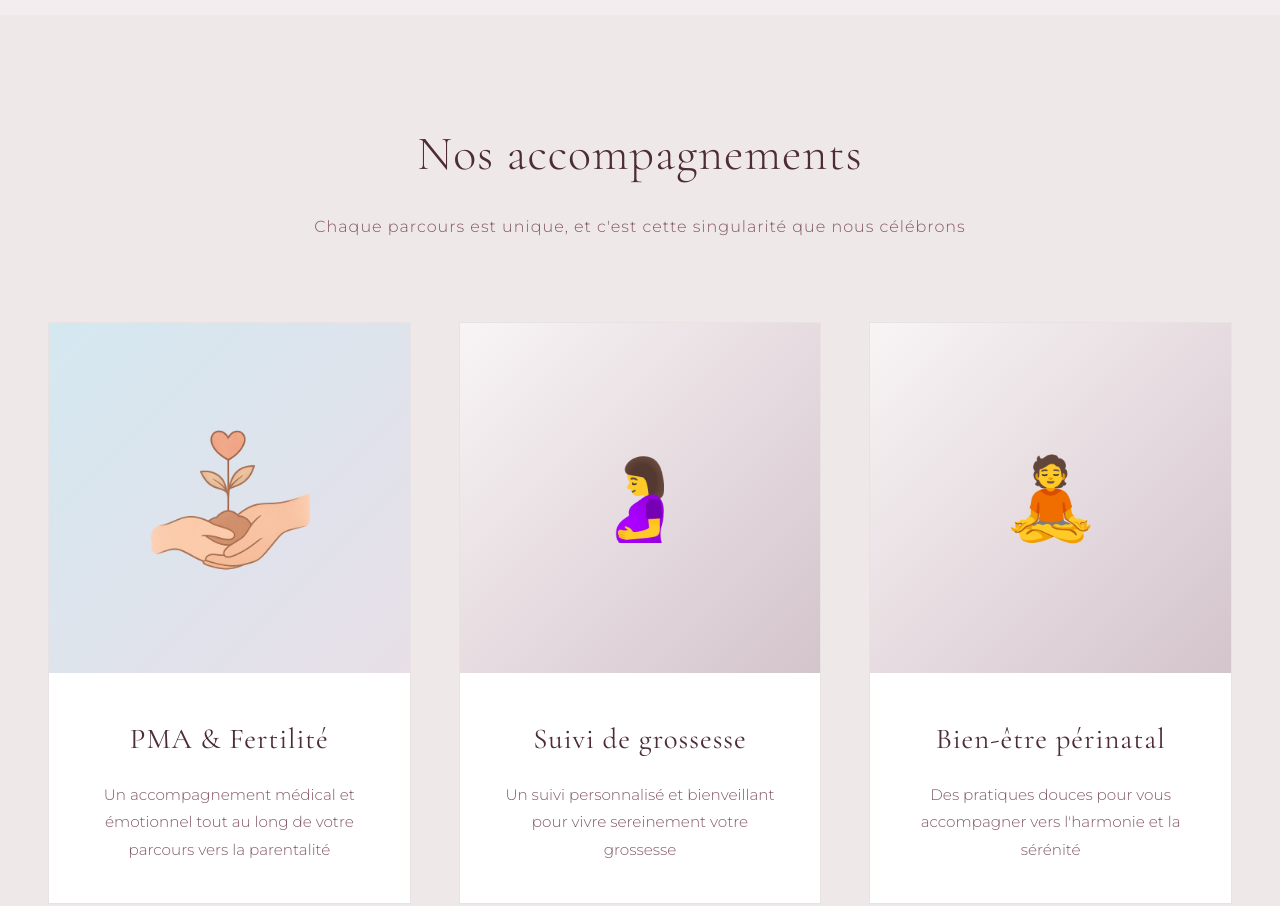
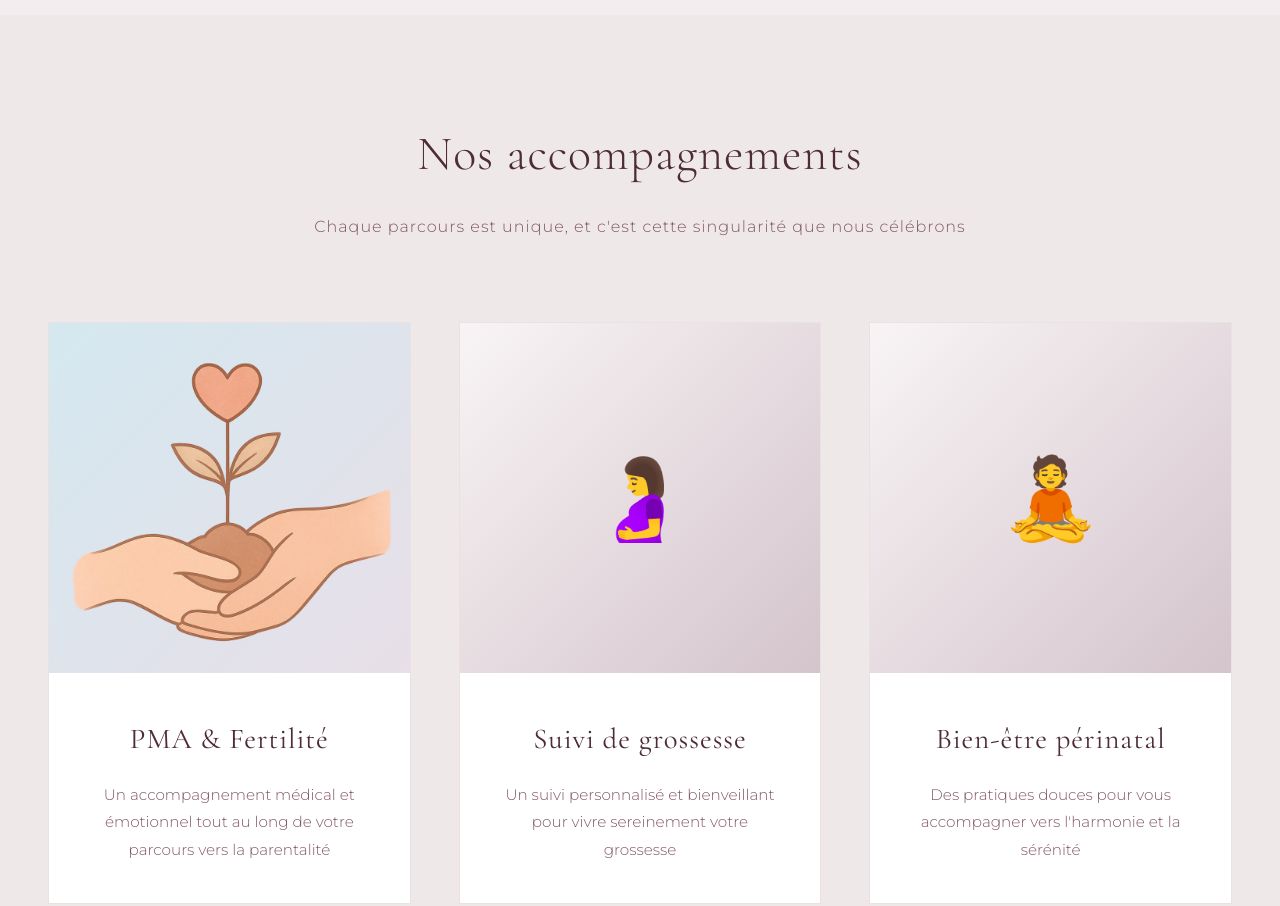
Before and after one commit to vianatafrance/vianata, a plain HTML site: page index.html in a window 1280 px wide. Shown: the part 885-1791 px from the top of the page. Drawn offline with nearby package versions, Linux system fonts and the light colour scheme.

Commit message:
Update index.html

```diff
--- a/index.html
+++ b/index.html
@@ -234,8 +234,8 @@
         }
 
    .category-img {
-    width: 200px;
-    height: 200px;
+    width: 400px;
+    height: 400px;
     object-fit: contain;
     z-index: 10;
     position: relative;
```
